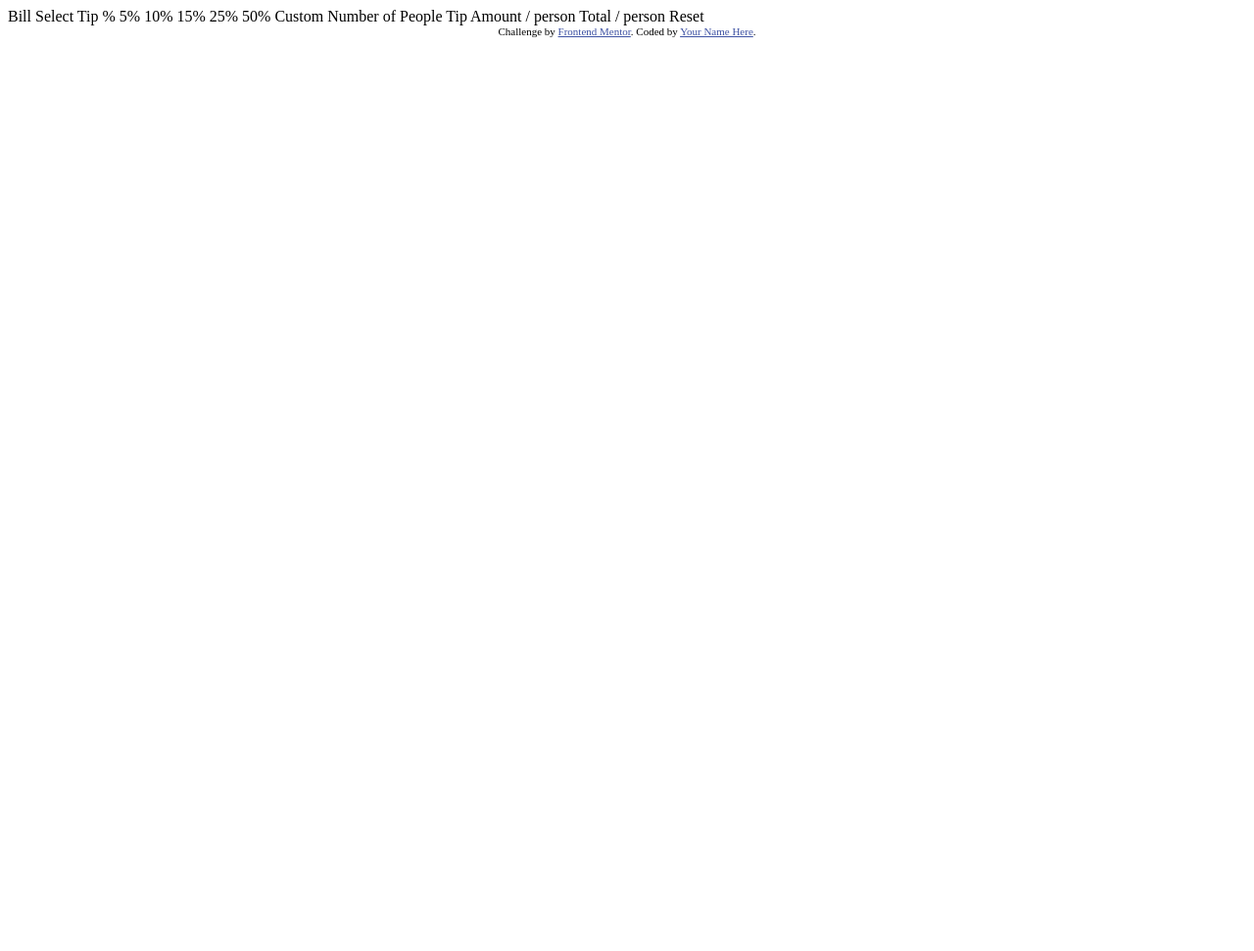
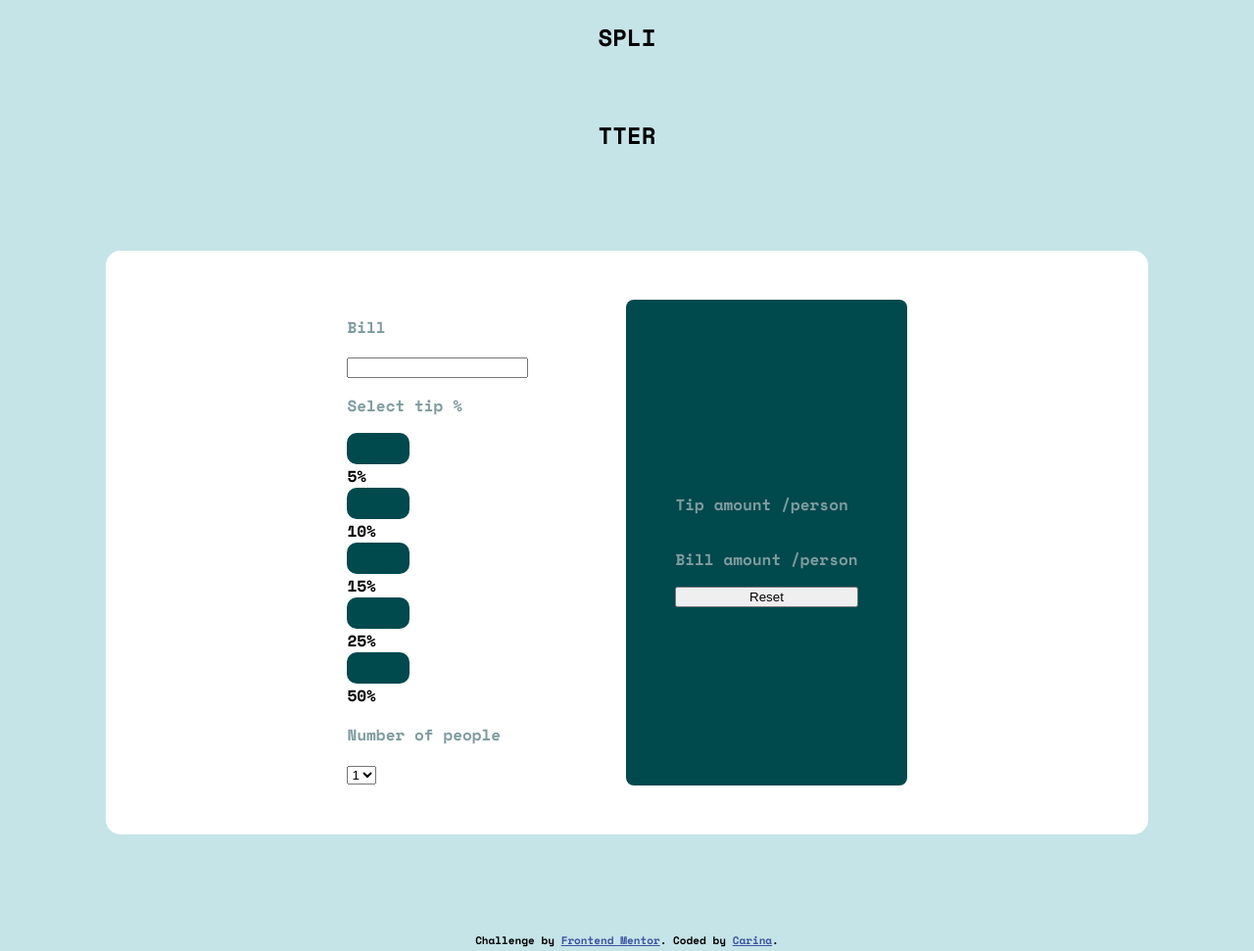
Before and after one commit to ArgoNavis1763/tipcalculator, a plain HTML site: page index.html in a window 1280 px wide. Shown: the whole page at 98% size. Before the commit the page ends 800 px from the top, so only its background shows below. Drawn offline with nearby package versions, Linux system fonts and the light colour scheme.

Commit message:
styling and js

```diff
--- a/index.html
+++ b/index.html
@@ -1,44 +1,99 @@
 <!DOCTYPE html>
 <html lang="en">
   <head>
-  <meta charset="UTF-8">
-  <meta name="viewport" content="width=device-width, initial-scale=1.0"> <!-- displays site properly based on user's device -->
+    <meta charset="UTF-8" />
+    <meta name="viewport" content="width=device-width, initial-scale=1.0" />
+    <!-- displays site properly based on user's device -->
 
-  <link rel="icon" type="image/png" sizes="32x32" href="./images/favicon-32x32.png">
-
+    <link
+      rel="icon"
+      type="image/png"
+      sizes="32x32"
+      href="./images/favicon-32x32.png"
+    />
+    <link href="/style.css" rel="stylesheet" />
     <title>Frontend Mentor | Tip calculator app</title>
-
-  <!-- Feel free to remove these styles or customise in your own stylesheet 👍 -->
-  <style>
-    .attribution { font-size: 11px; text-align: center; }
-    .attribution a { color: hsl(228, 45%, 44%); }
-  </style>
+    <link
+      href="https://fonts.googleapis.com/css2?family=Inter&family=Space+Mono:wght@700&display=swap"
+      rel="stylesheet"
+    />
   </head>
   <body>
-
-  Bill
-
-  Select Tip %
-  5%
-  10%
-  15%
-  25%
-  50%
-  Custom
-
-  Number of People
-
-  Tip Amount
-  / person
-
-  Total
-  / person
-
-  Reset
-
+    <h2>Spli</h2>
+    <br />
+    <h2>Tter</h2>
+    <div id="container" class="container">
+      <div id="left-side">
+        <div id="bill-amount">
+          <p>Bill</p>
+          <input type="number" id="bill-input" />
+        </div>
+        <div id="tip-percentage">
+          <p>Select tip %</p>
+          <input
+            type="radio"
+            id="5"
+            class="tip-button"
+            name="tip-amounts"
+            value="0.05"
+          /><label for="5">5%</label>
+          <input
+            type="radio"
+            id="10"
+            class="tip-button"
+            name="tip-amounts"
+            value="0.1"
+          /><label for="10">10%</label>
+          <input
+            type="radio"
+            id="15"
+            class="tip-button"
+            name="tip-amounts"
+            value="0.15"
+          /><label for="15">15%</label>
+          <input
+            type="radio"
+            id="25"
+            class="tip-button"
+            name="tip-amounts"
+            value="0.25"
+          /><label for="25">25%</label>
+          <input
+            type="radio"
+            id="50"
+            class="tip-button"
+            name="tip-amounts"
+            value="0.5"
+          /><label for="50">50%</label>
+        </div>
+        <div id="number-of-people">
+          <p>Number of people</p>
+          <select id="number-of-people">
+            <option value="1">1</option>
+            <option value="2">2</option>
+            <option value="3">3</option>
+            <option value="4">4</option>
+            <option value="5">5</option>
+            <option value="6">6</option>
+            <option value="7">7</option>
+            <option value="8">8</option>
+          </select>
+        </div>
+      </div>
+      <div id="right-side" class="right-side">
+        <div id="tip-pp"><p>Tip amount /person</p></div>
+        <div id="total-pp"><p>Bill amount /person</p></div>
+        <div id="reset-button" class="reset-button">
+          <button type="button">Reset</button>
+        </div>
+      </div>
+    </div>
+    <script src="/index.js"></script>
     <div class="attribution">
-    Challenge by <a href="https://www.frontendmentor.io?ref=challenge" target="_blank">Frontend Mentor</a>.
-    Coded by <a href="#">Your Name Here</a>.
+      Challenge by
+      <a href="https://www.frontendmentor.io?ref=challenge" target="_blank"
+        >Frontend Mentor</a
+      >. Coded by <a href="#">Carina</a>.
     </div>
   </body>
 </html>
--- /dev/null
+++ b/index.js
@@ -0,0 +1,70 @@
+let billInput;
+let tipValue;
+let totalPeople = 1;
+let tipPP;
+let billPP;
+const displayTip = document.getElementById("tip-pp");
+const displayBill = document.getElementById("total-pp");
+
+
+
+const checkInputs = (billInput, tipValue, totalPeople) => {
+ return (
+typeof billInput !== undefined &&
+typeof tipValue !== undefined &&
+typeof totalPeople !== undefined);};
+
+
+
+const billAmount = document.getElementById("bill-amount");
+billAmount.addEventListener("input", (event) => {
+  billInput = event.target.value;
+  if (checkInputs(totalPeople, billInput, tipValue) === true) {
+tipPP = tipCalculation(billInput, tipValue, totalPeople);
+billPP = billCalculation(billInput, tipValue, totalPeople);
+displayTip.innerText = `$${tipPP.toFixed(2)}`;
+displayBill.innerText = `$${billPP.toFixed(2)}`;
+  }
+});
+
+const tipButtons = document.querySelectorAll(".tip-button");
+tipButtons.forEach((tipbutton) => {
+  tipbutton.addEventListener("click", (event) => {
+    tipValue = Number(event.target.value);
+    if (checkInputs(totalPeople, billInput, tipValue) === true) {
+        tipPP = tipCalculation(billInput, tipValue, totalPeople);
+        billPP = billCalculation(billInput, tipValue, totalPeople);
+        displayTip.innerText = `$${tipPP.toFixed(2)}`;
+        displayBill.innerText = `$${billPP.toFixed(2)}`;
+  };
+});
+
+const numberOfPeople = document.getElementById("number-of-people");
+numberOfPeople.addEventListener("change", (event) => {
+  totalPeople = Number(event.target.value);
+  if (checkInputs(totalPeople, billInput, tipValue) === true) {
+    tipPP = tipCalculation(billInput, tipValue, totalPeople);
+    billPP = billCalculation(billInput, tipValue, totalPeople);
+    displayTip.innerText = `$${tipPP.toFixed(2)}`;
+    displayBill.innerText = `$${billPP.toFixed(2)}`;
+};
+
+const tipCalculation = (bill, tip, people) => {
+  return (bill * tip) / people;
+};
+
+const billCalculation = (bill, tip, people) => {
+    return (bill + bill * tip) / people;
+};
+
+
+
+const resetButton = document.getElementById("reset-button");
+resetButton.addEventListener("click", function handleClick(event) {
+    const inputs = document.querySelector("#bill-amount, #tip-percentage, #number-of-people")
+    inputs.forEach(input => {
+        input.value= "";
+
+    })
+
+});
--- /dev/null
+++ b/style.css
@@ -0,0 +1,78 @@
+body {
+  background: hsl(185, 41%, 84%);
+  font-family: Space Mono;
+}
+
+h2 {
+  text-transform: uppercase;
+  text-align: center;
+}
+.container {
+  display: flex;
+  flex-direction: row;
+  justify-content: center;
+  margin: 100px;
+  border-radius: 15px;
+  background-color: white;
+}
+
+.container > div {
+  margin: 50px;
+}
+
+p {
+  color: hsl(184, 14%, 56%);
+}
+.tip-button {
+  display: flex;
+  flex-direction: row;
+  border: none;
+  border-radius: 10px;
+  padding: 1rem 2rem;
+  margin: 0;
+  text-decoration: none;
+  background: hsl(183, 100%, 15%);
+  cursor: pointer;
+  text-align: center;
+  transition: background 250ms ease-in-out, transform 150ms ease;
+  -webkit-appearance: none;
+  -moz-appearance: none;
+}
+
+.tip-button:hover,
+button:focus {
+  background: hsl(172, 67%, 45%);
+}
+
+.tip-button:focus {
+  outline: 1px solid #fff;
+  outline-offset: -4px;
+}
+
+.tip-button:active {
+  transform: scale(0.99);
+}
+
+.right-side {
+  display: flex;
+  flex-direction: column;
+  background-color: hsl(183, 100%, 15%);
+  border-radius: 8px;
+  justify-content: center;
+
+  padding: 50px;
+}
+
+.attribution {
+  font-size: 11px;
+  text-align: center;
+}
+.attribution a {
+  color: hsl(228, 45%, 44%);
+}
+
+.reset-button {
+  display: flex;
+  flex-direction: column;
+  text-align: end;
+}
```
Lines whose indentation alone changed are shown as unchanged.
